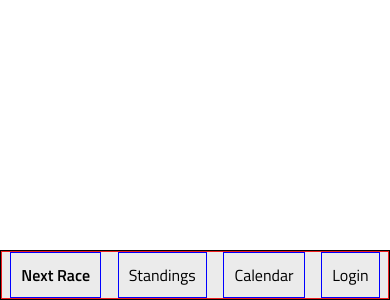
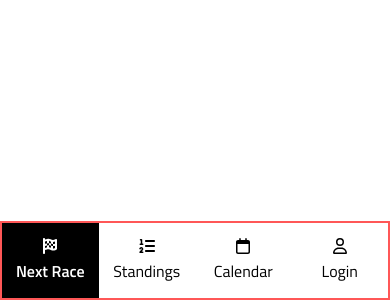
Before and after one commit to m0lts/GridLock, a React (Vite) app: page / in a window 390 px wide. Shown: the part 544-844 px from the top of the page. Built offline with nearby package versions, Linux system fonts and the light colour scheme; the HTML template or start-up script is replaced by a standard one.

Commit message:
completed responsive navbar

```diff
--- a/index.html
+++ b/index.html
@@ -4,7 +4,6 @@
     <meta charset="UTF-8" />
     <link rel="icon" type="image/svg+xml" href="/src/assets/interface/logos/logo_notext_vector.svg" />
     <meta name="viewport" content="width=device-width, initial-scale=1.0" />
-    <script src="https://kit.fontawesome.com/d7b281748b.js" crossorigin="anonymous"></script>
     <title>GridLock</title>
   </head>
   <body>
--- a/package.json
+++ b/package.json
@@ -11,6 +11,7 @@
   },
   "dependencies": {
     "@fortawesome/fontawesome-svg-core": "^6.4.0",
+    "@fortawesome/free-brands-svg-icons": "^6.4.0",
     "@fortawesome/free-regular-svg-icons": "^6.4.0",
     "@fortawesome/free-solid-svg-icons": "^6.4.0",
     "@fortawesome/react-fontawesome": "^0.2.0",
--- a/src/assets/global.css
+++ b/src/assets/global.css
@@ -60,7 +60,6 @@ h2 {
 
 /* Header */
 header {
-  border: 1px solid black;
   display: flex;
   justify-content: space-between;
   align-items: center;
@@ -69,7 +68,6 @@ header {
   padding:0 25px;
 }
 .headerLeftFlex {
-  border: 1px solid rgb(239, 28, 28);
   display: flex;
   justify-content: flex-start;
   align-items: center;
@@ -111,8 +109,10 @@ header {
 .navItem.narrowScreen {
   display:none;
 }
+.iconNarrowWindow {
+  display:none;
+}
 .headerRightFlex {
-  border: 1px solid rgb(16, 215, 39);
   display: flex;
   justify-content: space-between;
   align-items: center;
@@ -122,8 +122,10 @@ header {
 @media screen and (max-width:767px) {
   header {
     position: fixed;
+    border:2px solid var(--red);
     bottom:0px;
-    background-color: var(--light-grey);
+    background-color: var(--white);
+    color: var(--black);
     padding:0px;
   }
   .headerLeftFlex {
@@ -137,17 +139,37 @@ header {
     justify-content: space-around;
   }
   .navItem {
-    border:1px solid blue;
-    padding:10px;
+    width:25%;
+    padding:15px 10px;
+    display: flex;
+    flex-direction: column;
+    justify-content: center;
+    align-items: center;
+    gap:5px;
   }
-  .navItem.narrowScreen {
-    display:block;
+  .navItem:hover {
+    background-color: var(--light-grey);
+  }
+  .navItem.onPage {
+    background-color: var(--black);
+    color: var(--white);
   }
   .navItem.onPage::before {
     width:0;
     height:0;
   }
+  .navItem.narrowScreen {
+    display:flex;
+  }
+  .iconNarrowWindow {
+    display:block;
+  }
   .headerRightFlex {
     display:none;
   }
 }
+@media screen and (max-width:380px) {
+  .navItem {
+    font-size: 0.8rem;
+  }
+}
--- a/src/components/buttons.jsx
+++ b/src/components/buttons.jsx
@@ -1,12 +1,14 @@
 import React from "react";
+import { FontAwesomeIcon } from "@fortawesome/react-fontawesome";
+import { faArrowRightToBracket, faUser } from "@fortawesome/free-solid-svg-icons";
 import "../assets/global.css";
 
 // Check if user is logged in - if truthy, return solid icon, else return empty one.
 function Icon({isLoggedIn}) {
     if (isLoggedIn) {
-        return <span><i class="fa-solid fa-user"></i> Account</span>;
+        return <span><FontAwesomeIcon icon={faUser} /> Account</span>;
     }
-    return <span><i class="fa-regular fa-user"></i> Log In</span>;
+    return <span><FontAwesomeIcon icon={faUser} /> Log In</span>;
 }
 
 
@@ -14,7 +16,8 @@ function Icon({isLoggedIn}) {
 export function SignUpBtn() {
     return (
         <button className="btn signUpBtn">
-            <i class="fa-solid fa-arrow-right-to-bracket"></i> Sign Up
+            <FontAwesomeIcon icon={faArrowRightToBracket} />
+            Sign Up
         </button>
     )
 }
--- a/src/components/header.jsx
+++ b/src/components/header.jsx
@@ -2,6 +2,11 @@ import React from "react";
 import logo from "../assets/interface/logos/logo_standard_vector.svg";
 import { SignUpBtn } from "./buttons";
 import { LoginBtn } from "./buttons";
+import { FontAwesomeIcon } from "@fortawesome/react-fontawesome";
+import { faCalendar } from "@fortawesome/free-regular-svg-icons";
+import { faUser } from "@fortawesome/free-regular-svg-icons";
+import { faListOl } from "@fortawesome/free-solid-svg-icons";
+import { faFlagCheckered } from "@fortawesome/free-solid-svg-icons";
 import "../assets/global.css";
 
 export default function Header() {
@@ -11,15 +16,19 @@ export default function Header() {
                 <img src={logo} alt="GridLock Logo" className="logoImg" />
                 <ul className="navList">
                     <li className="navItem onPage">
+                        <FontAwesomeIcon icon={faFlagCheckered} className="iconNarrowWindow"/>
                         Next Race
                     </li>
                     <li className="navItem">
+                        <FontAwesomeIcon icon={faListOl} className="iconNarrowWindow"/>
                         Standings
                     </li>
                     <li className="navItem">
+                        <FontAwesomeIcon icon={faCalendar} className="iconNarrowWindow"/>
                         Calendar
                     </li>
                     <li className="navItem narrowScreen">
+                        <FontAwesomeIcon icon={faUser} className="iconNarrowWindow"/>
                         Login
                     </li>
                 </ul>
```
Also changed, not shown: 1 other file (tests, documents, lock files or other folders).
